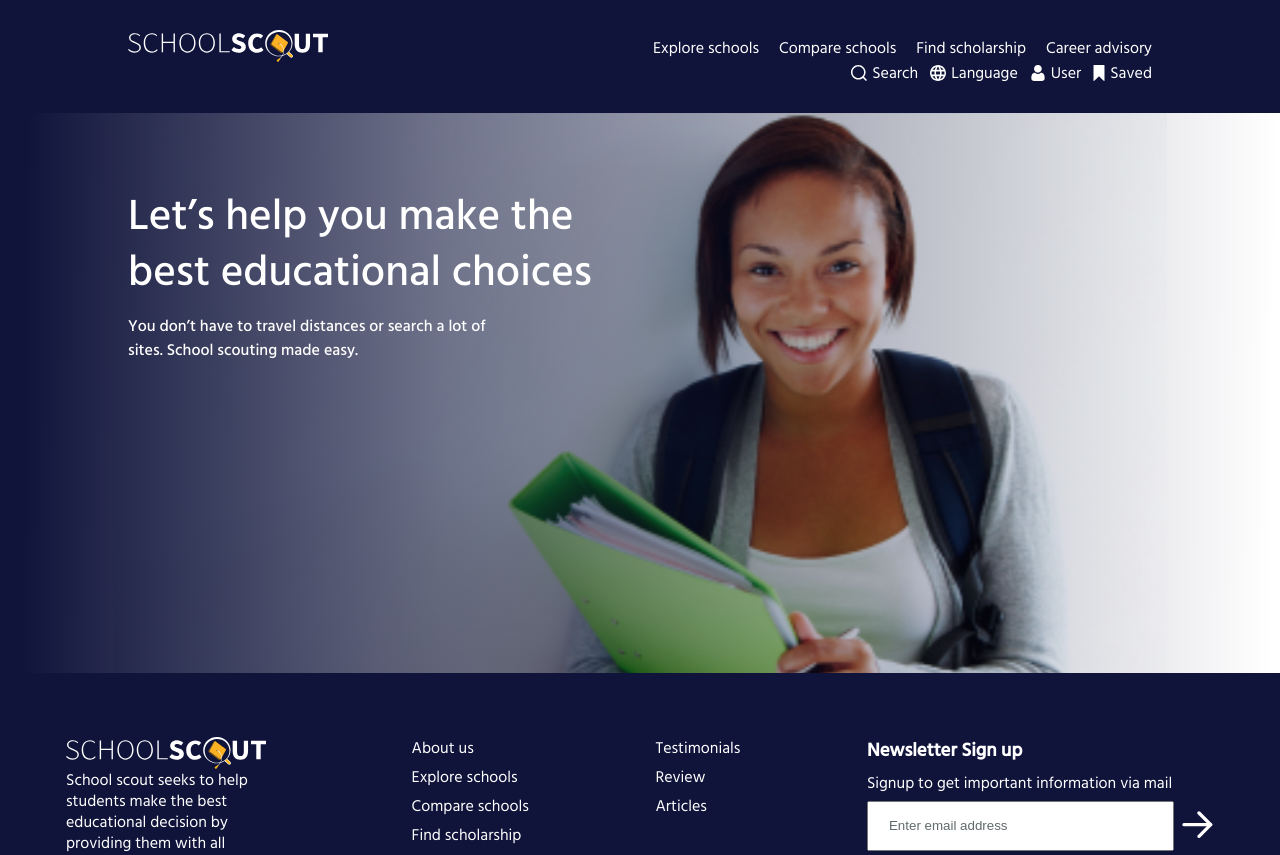
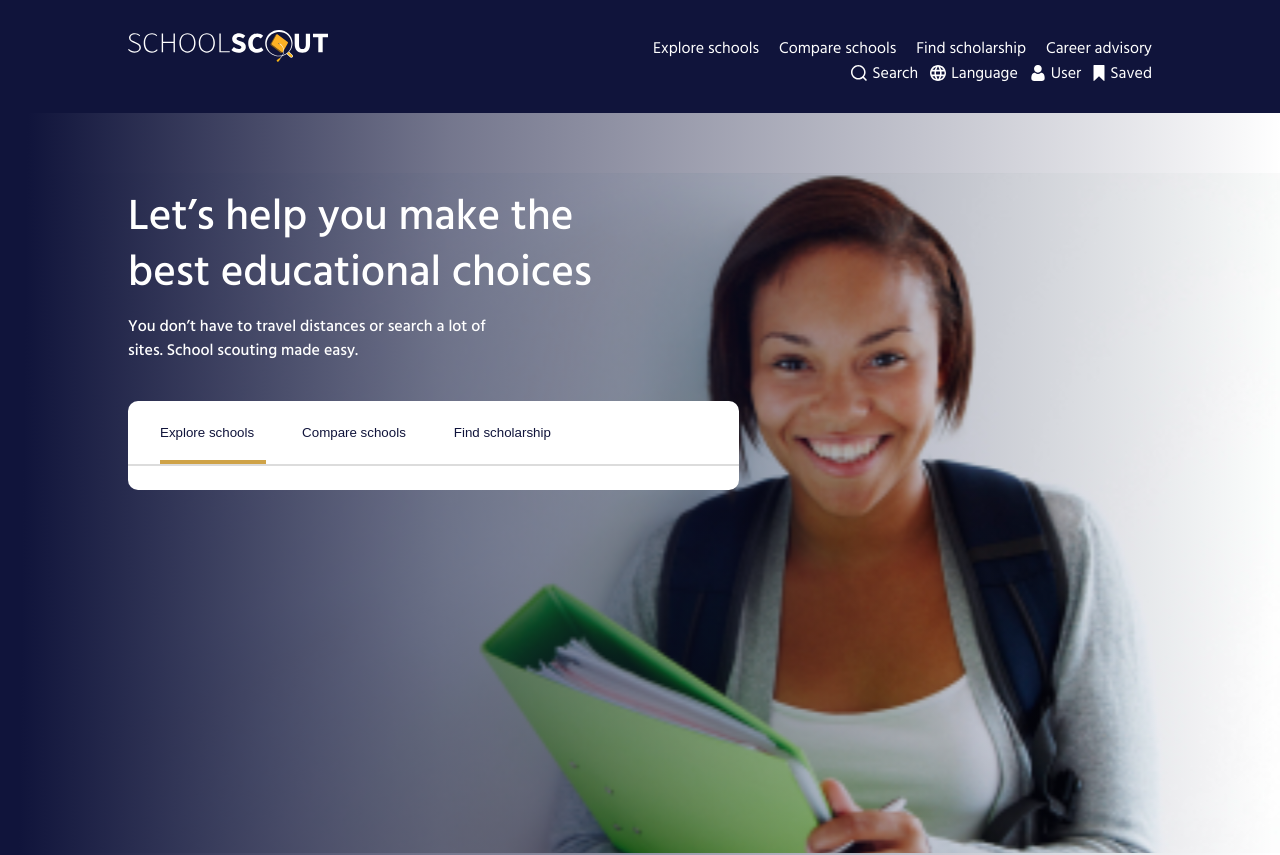
Before and after one commit to CDiala/school-finder, a React (Create React App) app in the folder client/: page / in a window 1280 px wide. Shown: the top 855 px of the page. Built offline with nearby package versions, Linux system fonts and the light colour scheme.

Commit message:
chore: Add card line

```diff
--- a/client/src/components/shared/BannerCard/BannerCard.js
+++ b/client/src/components/shared/BannerCard/BannerCard.js
@@ -0,0 +1,21 @@
+import React from 'react';
+import { BannerCardContianer } from './BannerCard.style';
+
+const BannerCard = () => {
+  return (
+    <BannerCardContianer>
+      <nav>
+        <button type="button" className="line">
+          Explore schools
+        </button>
+
+        <button type="button">Compare schools </button>
+
+        <button type="button">Find scholarship</button>
+      </nav>
+      <hr />
+    </BannerCardContianer>
+  );
+};
+
+export default BannerCard;
--- a/client/src/components/shared/BannerCard/BannerCard.style.js
+++ b/client/src/components/shared/BannerCard/BannerCard.style.js
@@ -0,0 +1,42 @@
+import styled from 'styled-components';
+
+export const BannerCardContianer = styled.div`
+  max-width: 611px;
+  height: 100%;
+  padding: 1.5rem 0;
+  background: #fff;
+  border-radius: 10px;
+  display: flex;
+  flex-direction: column;
+  gap: 1.5rem;
+
+  nav {
+    display: flex;
+    gap: 3rem;
+    padding-left: 2rem;
+    button {
+      border: none;
+      background-color: transparent;
+      outline: none;
+      position: relative;
+    }
+
+    .line {
+      &::after {
+        content: '';
+        position: absolute;
+        width: 106px;
+        height: 4px;
+        left: 0;
+        top: 35px;
+        background: #cfa348;
+      }
+    }
+  }
+
+  hr {
+    border: 1px solid #dcdcdc;
+  }
+`;
+
+export const BannerCardWrapper = styled.div``;
--- a/client/src/components/shared/BannerImg/BannerImg.js
+++ b/client/src/components/shared/BannerImg/BannerImg.js
@@ -1,4 +1,5 @@
 import React from 'react';
+import BannerCard from '../BannerCard/BannerCard';
 import { BannerContianer, BannerWrapper } from './BannerImg.style';
 
 const BannerImg = ({ bgImg, bgGradient, heading, smallText }) => {
@@ -11,6 +12,8 @@ const BannerImg = ({ bgImg, bgGradient, heading, smallText }) => {
             <p>{smallText}</p>
           </div>
         </section>
+
+        <BannerCard />
       </BannerWrapper>
     </BannerContianer>
   );
--- a/client/src/components/shared/BannerImg/BannerImg.style.js
+++ b/client/src/components/shared/BannerImg/BannerImg.style.js
@@ -3,7 +3,7 @@ import styled from 'styled-components';
 export const BannerContianer = styled.div`
   position: relative;
   width: 100vw;
-  height: 70vh;
+  height: 100vh;
   background: ${({ bgGradient }) => bgGradient ?? ''},
     url(${({ bgImg }) => bgImg ?? ''});
   background-repeat: no-repeat;
@@ -17,6 +17,10 @@ export const BannerWrapper = styled.div`
   max-width: 1240px;
   margin: 0 auto;
   padding-top: 4.5rem;
+  display: flex;
+  flex-direction: column;
+  gap: 2.5rem;
+
   .main-content {
     .banner-text {
       display: flex;
```
